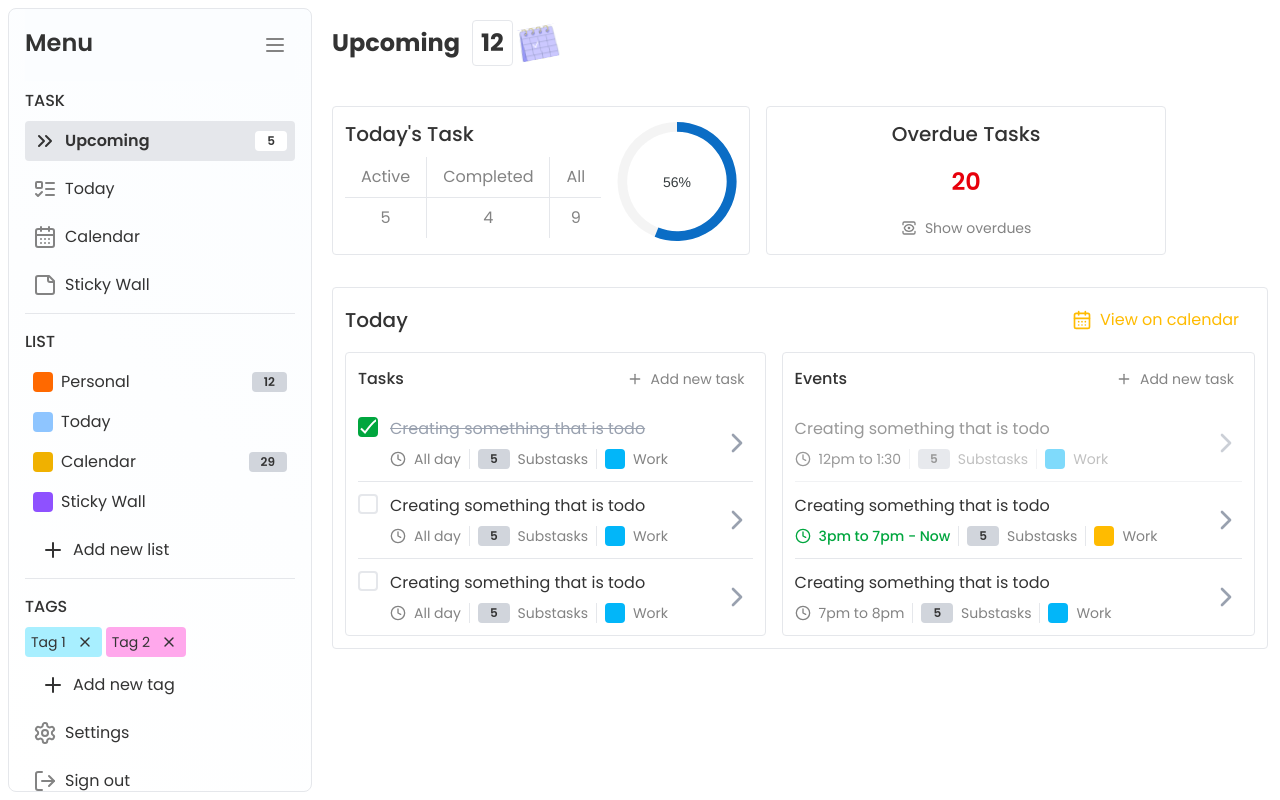
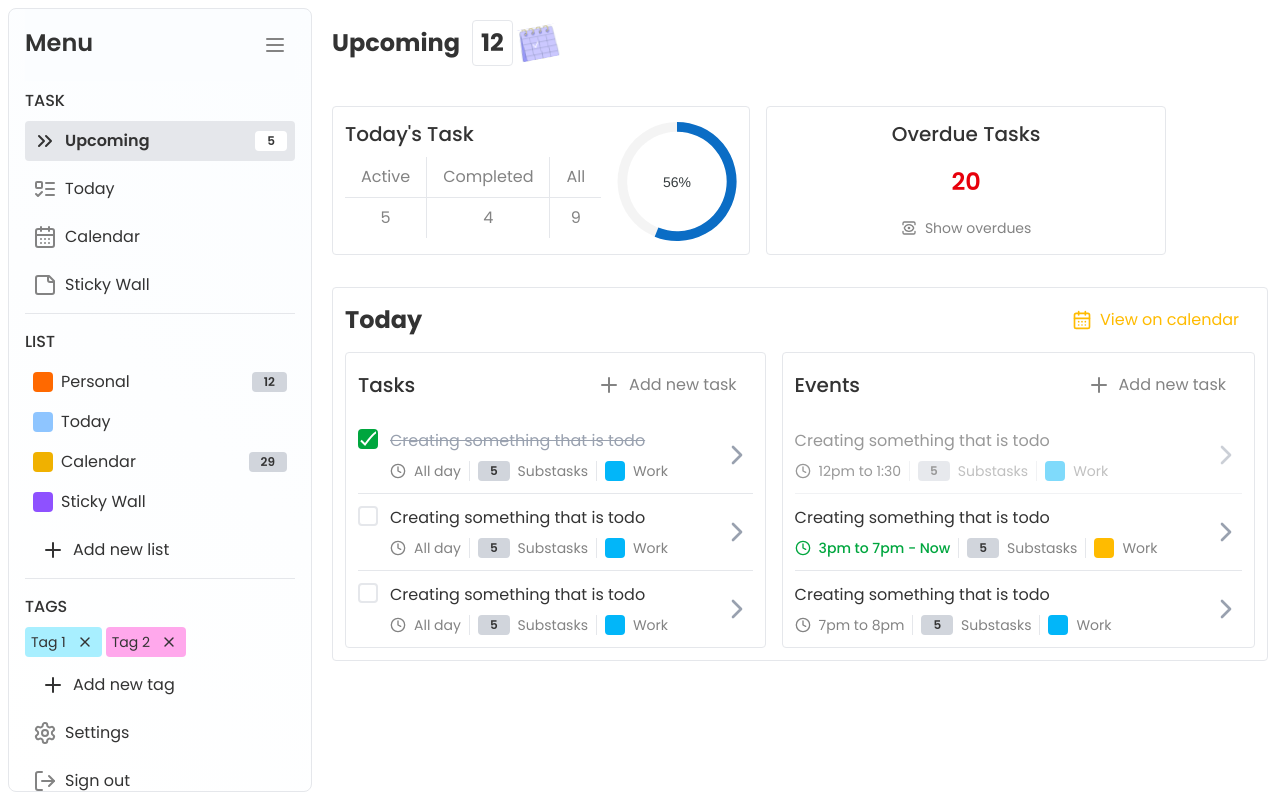
Before and after one commit to lioncio1229/my-todo, a Next.js app: page /main in a window 1280 px wide. Built offline with nearby package versions, Linux system fonts and the light colour scheme.

Commit message:
Refactor InnerCard and SectionCard components to improve title rendering; update Page component to use string titles

```diff
--- a/src/app/main/(upcoming)/components/inner-card.tsx
+++ b/src/app/main/(upcoming)/components/inner-card.tsx
@@ -10,7 +10,7 @@ type Props = {
 export default function Innercard({ title, children }: Props) {
     return (
         <Card
-            title={title}
+            title={<h3 className="font-medium">{title}</h3>}
             headerPadding="12px"
             childrenPadding="12px"
             headerBorder={false}
@@ -18,9 +18,8 @@ export default function Innercard({ title, children }: Props) {
                 <Button
                     variant="text"
                     color="secondaryText"
-                    size="small"
                     fullWidth={false}
-                    startIcon={<Plus size={16} />}
+                    startIcon={<Plus />}
                 >
                     Add new task
                 </Button>
--- a/src/app/main/(upcoming)/components/section-card.tsx
+++ b/src/app/main/(upcoming)/components/section-card.tsx
@@ -3,7 +3,7 @@ import Button from "@/components/ui/button";
 import { CalendarDays } from "lucide-react";
 
 type Props = {
-    title?: React.ReactNode;
+    title?: string;
     childrenPadding?: string;
     children?: React.ReactNode;
 };
@@ -15,7 +15,7 @@ export default function SectionCard({
 }: Props) {
     return (
         <Card
-            title={title}
+            title={<h2 className="font-bold">{title}</h2>}
             headerPadding="12px"
             childrenPadding={childrenPadding}
             headerBorder={false}
--- a/src/app/main/(upcoming)/page.tsx
+++ b/src/app/main/(upcoming)/page.tsx
@@ -31,7 +31,7 @@ export default function Page() {
                     <OverdueTaskCard />
                 </div>
             </div>
-            <SectionCard title={<h3 className="font-medium">Today</h3>}>
+            <SectionCard title="Today">
                 <div className="flex gap-4">
                     <div className="grow">
                         <Innercard title="Tasks">
```
